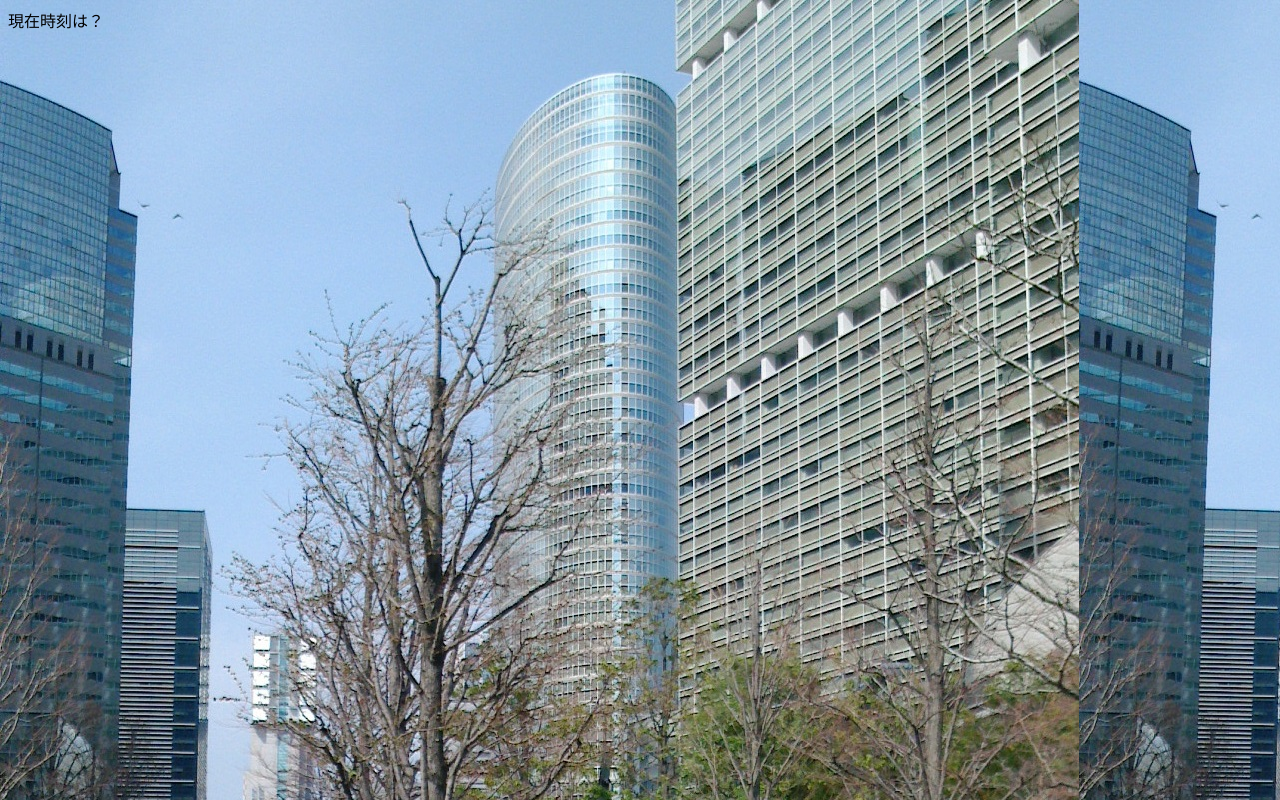
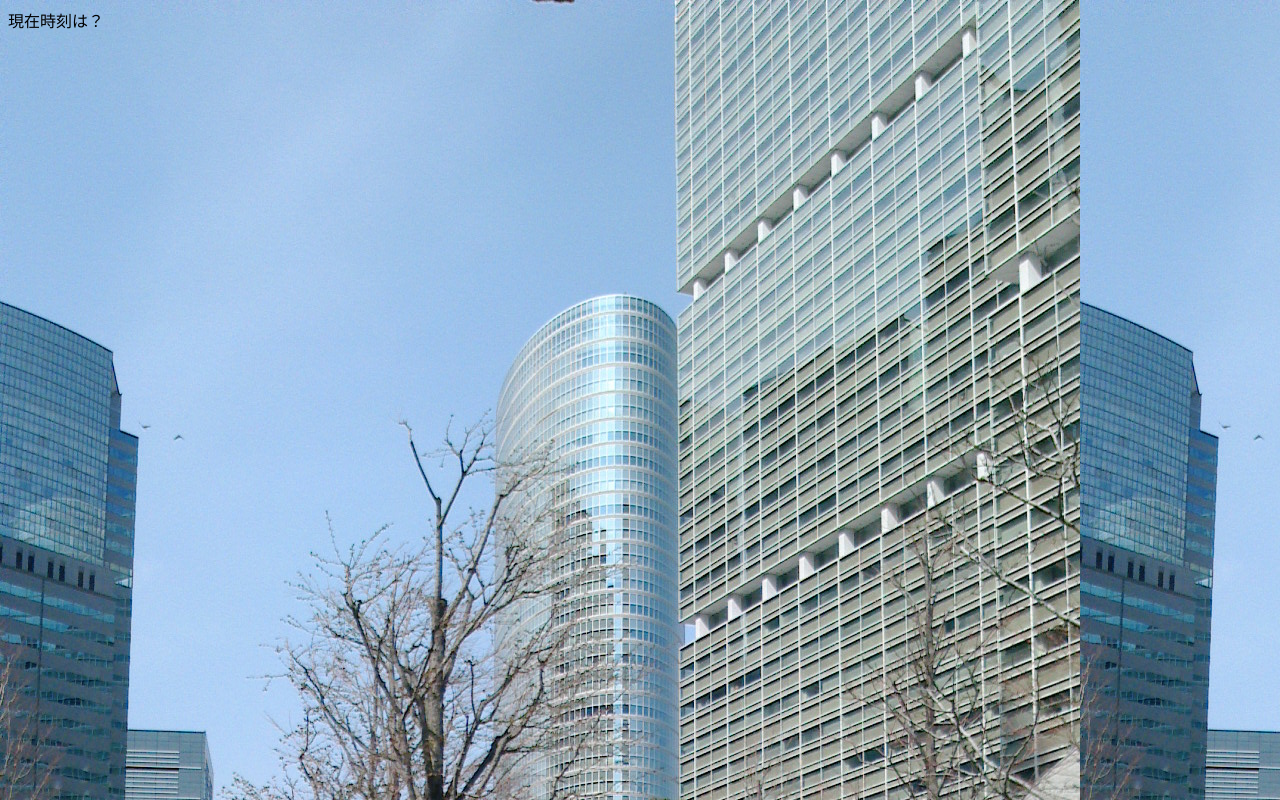
Before and after one commit to deltaspin/deltaspin.github.io, a plain HTML site: page index.html in a window 1280 px wide. Drawn offline with Linux system fonts and the light colour scheme.

Commit message:
Update index.html

```diff
--- a/index.html
+++ b/index.html
@@ -2,7 +2,7 @@
 <head>
 <title>時計</title>
 </head>
-<body background="NEC_0012_2.jpg">
+<body background="NEC_0012.jpg">
 
 現在時刻は？
 <br>
```
